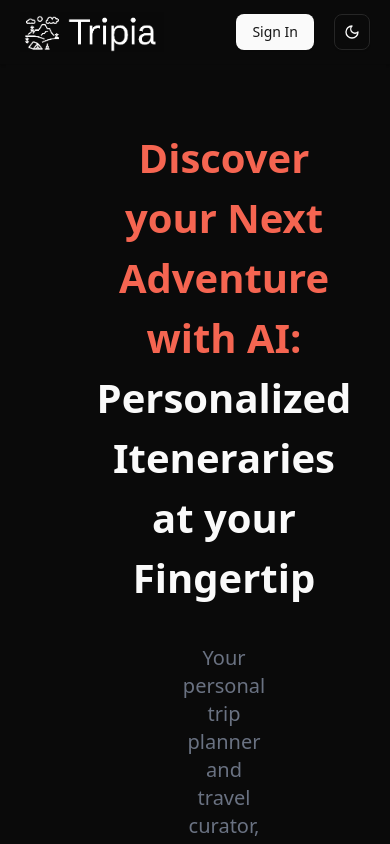
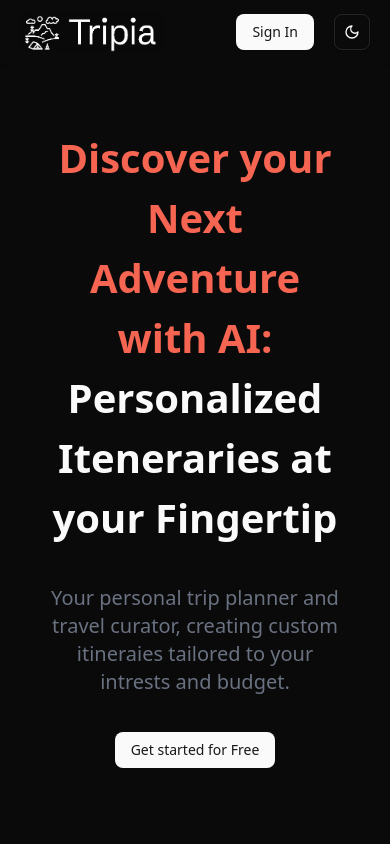
Before and after one commit to irfanamd1/AI-Trip-Planner, a React (Vite) app in the folder frontend/: page / in a window 390 px wide. Shown: the top 844 px of the page. Built offline with nearby package versions, Linux system fonts and the light colour scheme; no server answers.

Commit message:
minor changes

```diff
--- a/frontend/src/components/ui/custom/Hero.jsx
+++ b/frontend/src/components/ui/custom/Hero.jsx
@@ -4,12 +4,12 @@ import { Link } from 'react-router-dom'
 
 const Hero = () => {
   return (
-    <div className='flex flex-col items-center mx-56 gap-9'>
+    <div className='flex flex-col items-center mx-10 md:mx-56 gap-9'>
       <h1 className='font-extrabold text-[40px] text-center mt-16'>
         <span className='text-[#f56551]'>Discover your Next Adventure with AI:</span> Personalized Iteneraries at your Fingertip</h1>
         <p className='text-xl text-gray-500 text-center'>Your personal trip planner and travel curator, creating custom itineraies tailored to your intrests and budget.</p>
         <Link to='/create-trip'>
-            <Button className='cursor-pointer'>Get started for Free</Button>
+            <Button className='cursor-pointer mb-10'>Get started for Free</Button>
         </Link>
     </div>
   )
```
